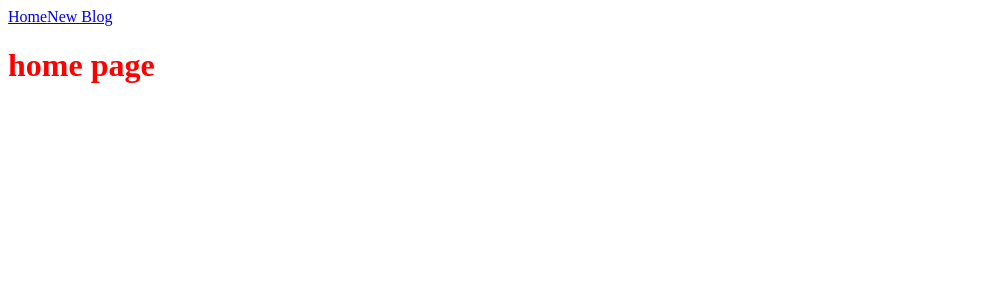
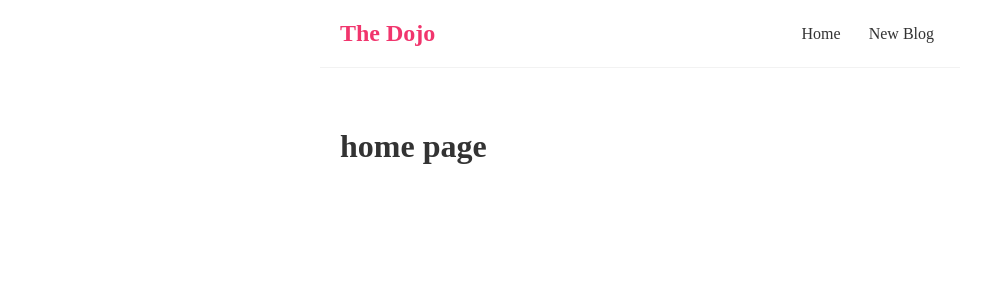
Before and after one commit to Basir-Mohammadi/react-blog, a React (Create React App) app: page / in a window 1280 px wide. Shown: the top 300 px of the page, without its empty margins (0-989 px from the left). Built offline with nearby package versions, Linux system fonts and the light colour scheme.

Commit message:
Create navbar

```diff
--- a/src/component/Navbar.js
+++ b/src/component/Navbar.js
@@ -1,6 +1,7 @@
 const Navbar = () => {
     return (
     <nav className="navbar">
+        <h1> The Dojo</h1>
         <div className="links">
             <a href="/">Home</a>
             <a href="/Create">New Blog</a>
--- a/src/component/operate.js
+++ b/src/component/operate.js
@@ -3,9 +3,11 @@ import Navbar from "./Navbar";
 import Home from "./Home";
 function Operate () {
     return (
-        <div>
+        <div className="App">
             <Navbar />
+            <div className="content">
             <Home />
+            </div>
         </div>
     )
 }
--- a/src/index.css
+++ b/src/index.css
@@ -1,3 +1,36 @@
-div {
-  color: red;
+* {
+  margin: 0;
+  color: #333;
 }
+.navbar {
+  padding: 20px;
+  display: flex;
+  align-items: center;
+  max-width: 600px;
+  margin: 0 auto;
+  border-bottom: 1px solid #f2f2f2;
+}
+
+.navbar h1 {
+  color: #f1356d;
+}
+
+.navbar .links {
+  margin-left: auto;
+}
+
+.navbar a {
+  margin-left: 16px;
+  text-decoration: none;
+  padding: 6px;
+}
+
+.navbar a:hover {
+  color: #f1356d;
+}
+
+.content {
+  max-width: 600px;
+  margin: 40px auto;
+  padding: 20px;
+}
```
